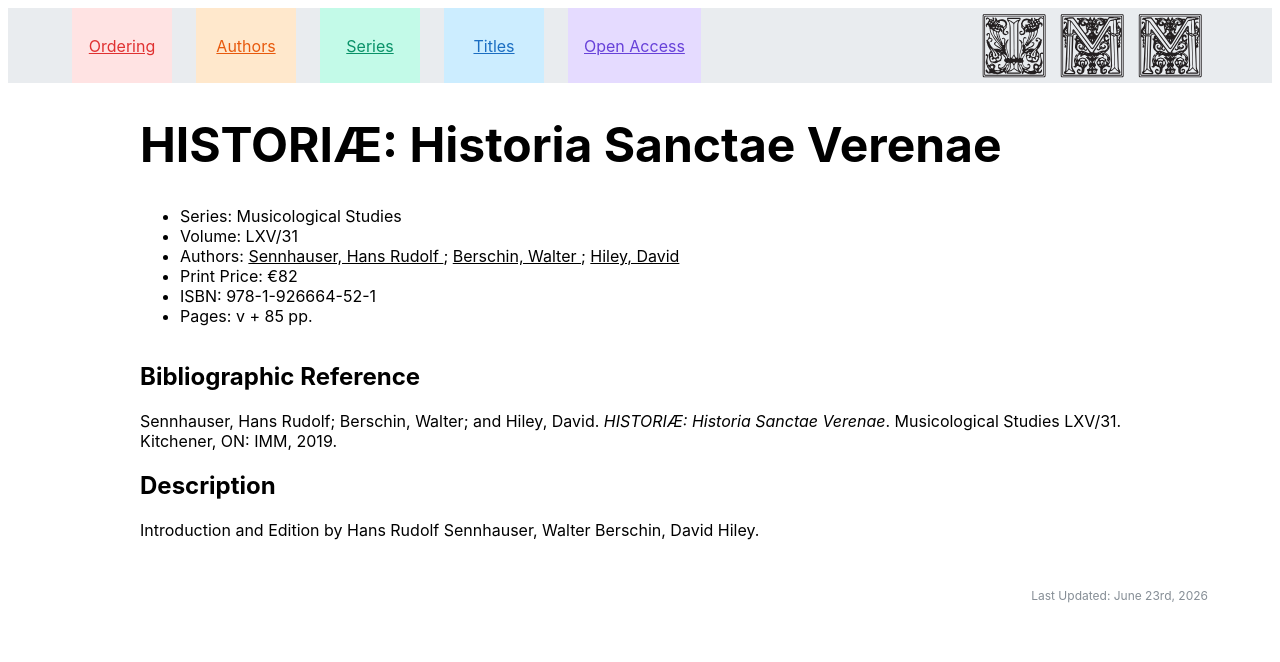
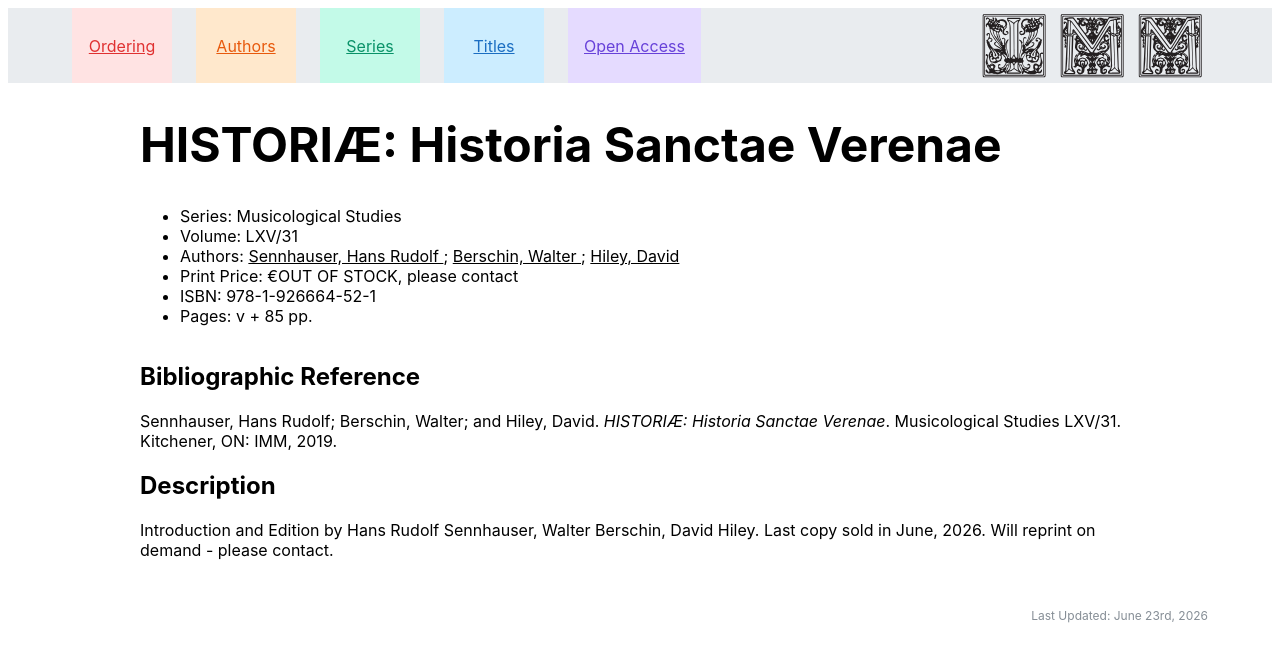
Before and after one commit to medieval-music/website, a Jekyll site: the page built from books/studies/978-1-926664-52-1.md, in a window 1280 px wide. Shown: the top 662 px of the page. Built offline with Jekyll 4.4.1, drawn with Linux system fonts in a browser that asks for light colours.

Commit message:
Update 978-1-926664-52-1.md

```diff
--- a/books/studies/978-1-926664-52-1.md
+++ b/books/studies/978-1-926664-52-1.md
@@ -6,10 +6,10 @@ author3: Hiley, David
 volume: LXV
 volume_part: 31
 pages: v + 85
-price: 82
+price: OUT OF STOCK, please contact
 isbn13: 978-1-926664-52-1
 publisher: IMM
 place: Kitchener, ON
 year: 2019
 ---
-Introduction and Edition by Hans Rudolf Sennhauser, Walter Berschin, David Hiley.
+Introduction and Edition by Hans Rudolf Sennhauser, Walter Berschin, David Hiley. Last copy sold in June, 2026. Will reprint on demand - please contact.
```
